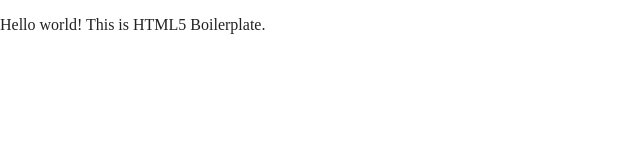
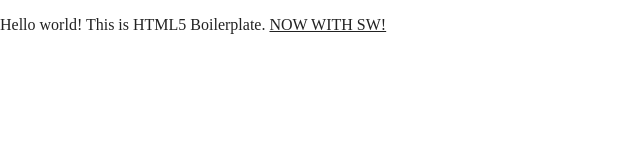
Before and after one commit to alyldas/sw-test, a website built with Parcel: page index.html in a window 1280 px wide. Shown: the whole page, without its empty margins (0-640 px from the left). Built offline with nearby package versions, Linux system fonts and the light colour scheme.

Commit message:
HTML fix to compare changes ability

```diff
--- a/index.html
+++ b/index.html
@@ -25,7 +25,7 @@
 <body>
 
   <!-- Add your site or application content here -->
-  <p>Hello world! This is HTML5 Boilerplate.</p>
+  <p>Hello world! This is HTML5 Boilerplate. <ins>NOW WITH SW!</ins></p>
   <script src="js/vendor/modernizr-3.11.2.min.js"></script>
   <script src="js/plugins.js"></script>
   <script src="js/main.js"></script>
```
